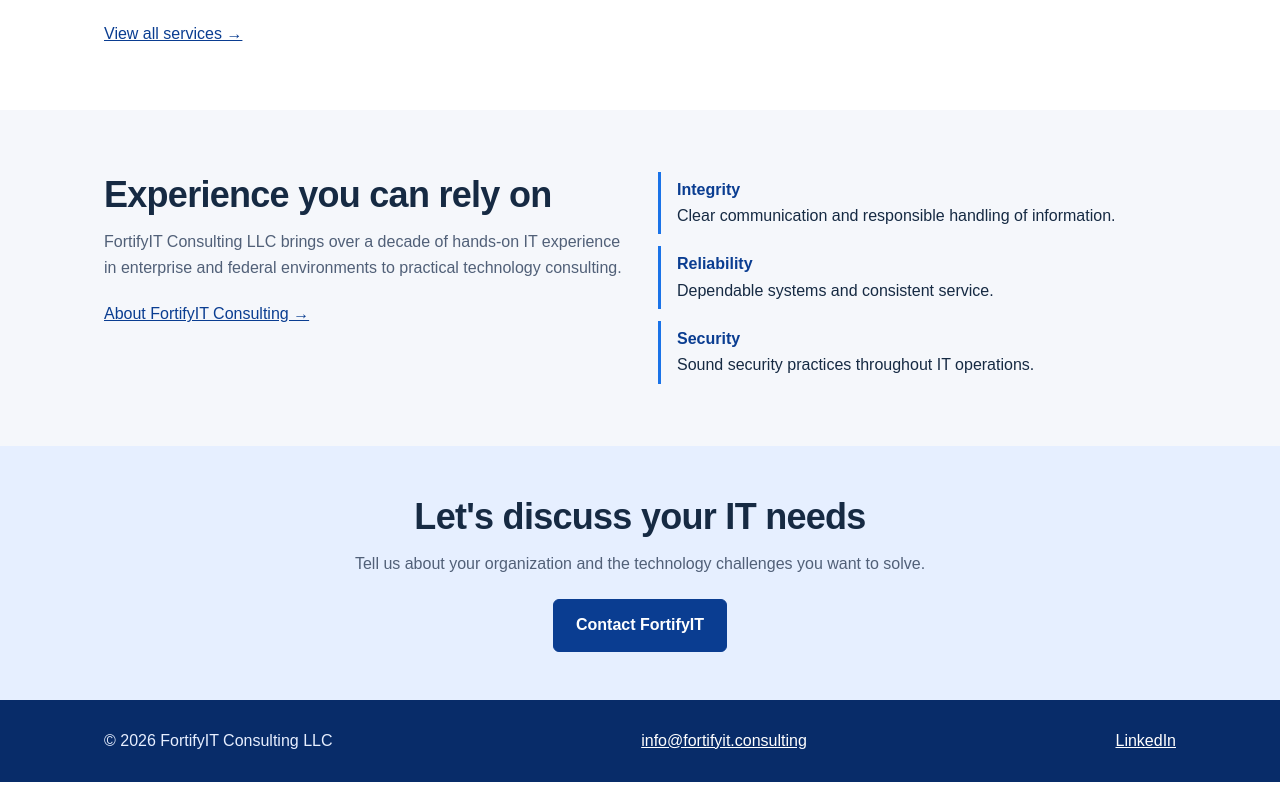
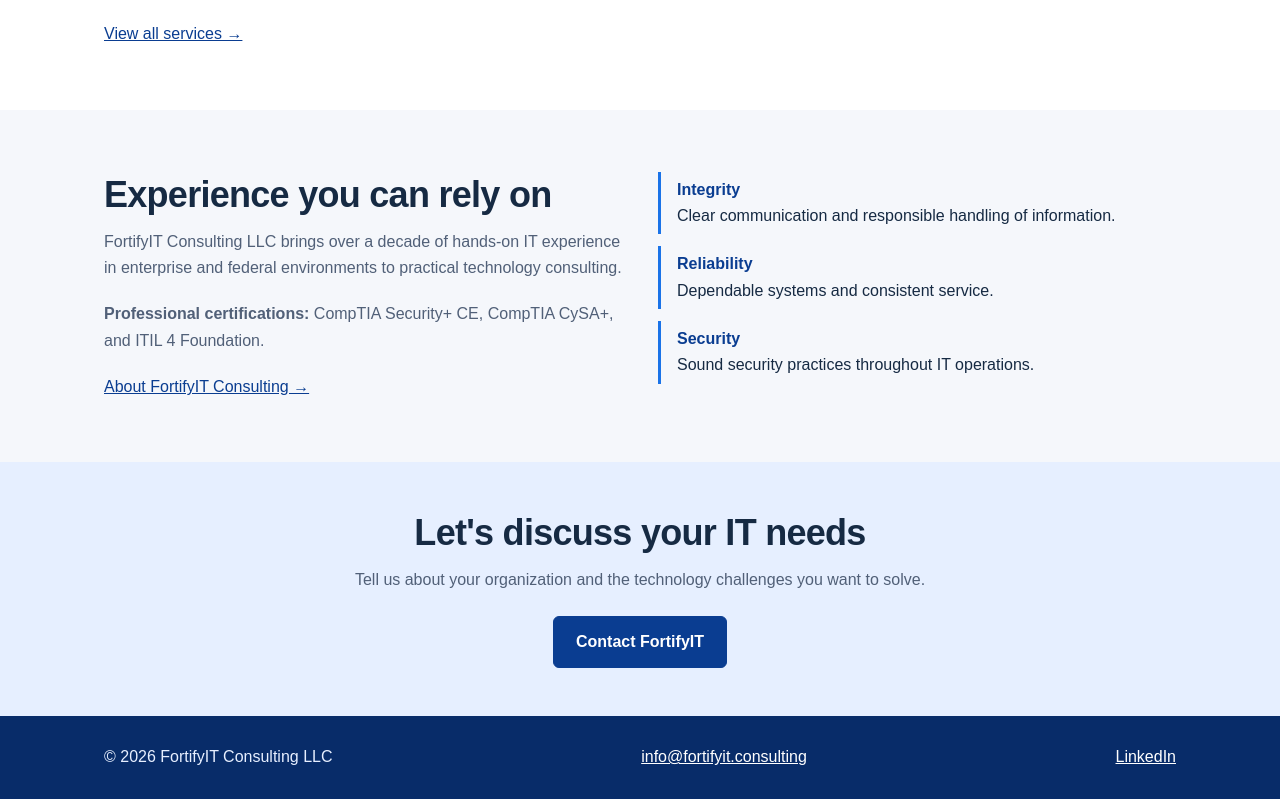
Before and after one commit to as-sankoh/fortifyit-website, a plain HTML site: page index.html in a window 1280 px wide. Shown: the part 1055-1854 px from the top of the page. Drawn offline with Linux system fonts and the light colour scheme.

Commit message:
Highlight Security+, CySA+ and ITIL 4 Foundation certifications

```diff
--- a/index.html
+++ b/index.html
@@ -125,7 +125,7 @@ height="0" width="0" style="display:none;visibility:hidden"></iframe></noscript>
       <p style="margin:24px 0 0"><a href="services.html">View all services →</a></p>
     </section>
     <section class="about"><div class="container about-inner">
-      <div><h2>Experience you can rely on</h2><p>FortifyIT Consulting LLC brings over a decade of hands-on IT experience in enterprise and federal environments to practical technology consulting.</p><a href="about.html">About FortifyIT Consulting →</a></div>
+      <div><h2>Experience you can rely on</h2><p>FortifyIT Consulting LLC brings over a decade of hands-on IT experience in enterprise and federal environments to practical technology consulting.</p><p><strong>Professional certifications:</strong> CompTIA Security+ CE, CompTIA CySA+, and ITIL 4 Foundation.</p><a href="about.html">About FortifyIT Consulting →</a></div>
       <div class="values">
         <div class="value"><strong>Integrity</strong> Clear communication and responsible handling of information.</div>
         <div class="value"><strong>Reliability</strong> Dependable systems and consistent service.</div>
```
